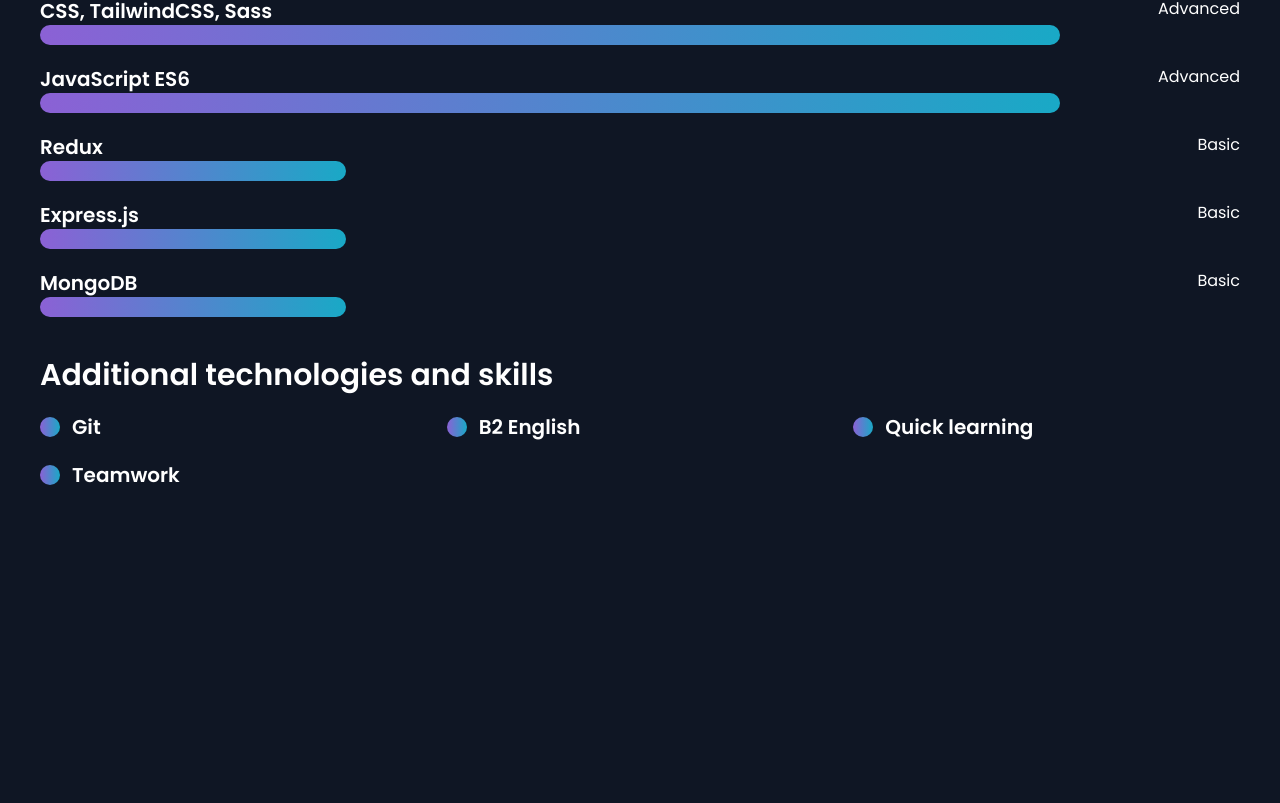
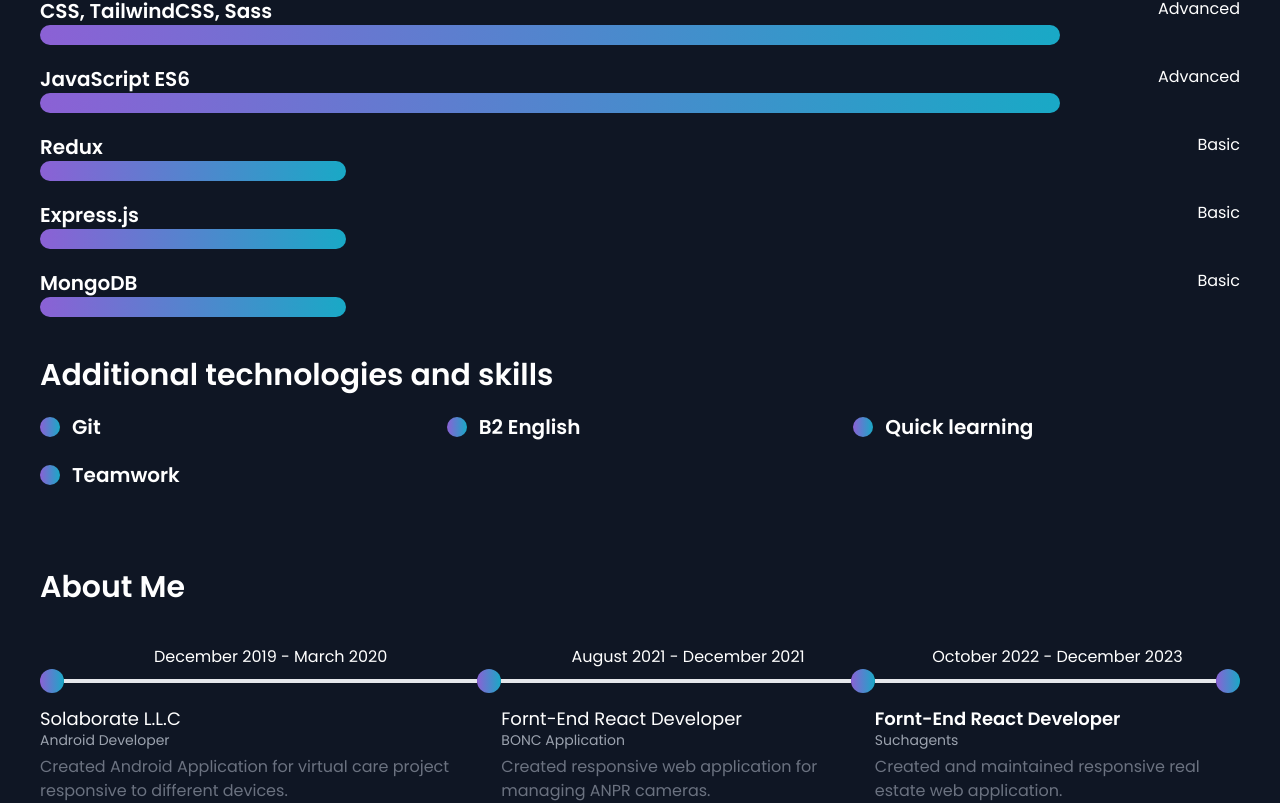
Before and after one commit to Nderim45/portfolio, a React (Vite) app: page / in a window 1280 px wide. Shown: the part 2051-2854 px from the top of the page. Before the commit the page ends 2540 px from the top, so only its background shows below. Built offline with nearby package versions, Linux system fonts and the light colour scheme.

Commit message:
Added AboutMe section

```diff
--- /dev/null
+++ b/src/components/AboutMe.jsx
@@ -0,0 +1,73 @@
+import React from "react";
+
+const AboutMe = () => {
+  return (
+    <div data-aos="fade-up" className="mt-20">
+      <h1 className="text-3xl font-semibold mb-10">About Me</h1>
+      <ol class="items-center md:flex">
+        <li class="relative mb-6 sm:mb-0">
+          <div className="flex justify-center">
+            <h1 className="">December 2019 - March 2020</h1>
+          </div>
+          <div class="flex items-center">
+            <div class="hidden md:flex z-10 flex items-center justify-center w-6 h-6 bg-gradient-to-r from-[#8b61d5] to-[#19a9c6] rounded-full shrink-0" />
+            <div class="flex w-full bg-gray-200 h-1 dark:bg-gray-700"></div>
+            <div class="hidden md:flex z-10 flex items-center justify-center w-6 h-6 bg-gradient-to-r from-[#8b61d5] to-[#19a9c6] rounded-full shrink-0" />
+          </div>
+          <div class="mt-3 sm:pe-8">
+            <h1 class="text-lg font-semiboldtext-white">Solaborate L.L.C</h1>
+            <h1 class="block mb-2 text-sm font-normal leading-none text-gray-400 dark:text-gray-500">
+              Android Developer
+            </h1>
+            <p class="text-base font-normal text-gray-500 dark:text-gray-400">
+              Created Android Application for virtual care project responsive to
+              different devices.
+            </p>
+          </div>
+        </li>
+        <li class="relative mb-6 sm:mb-0">
+          <div className="flex justify-center">
+            <h1 className="">August 2021 - December 2021</h1>
+          </div>
+          <div class="flex items-center">
+            <div class="flex w-full bg-gray-200 h-1 dark:bg-gray-700"></div>
+            <div class="hidden md:flex z-10 flex items-center justify-center w-6 h-6 bg-gradient-to-r from-[#8b61d5] to-[#19a9c6] rounded-full shrink-0" />
+          </div>
+          <div class="mt-3 sm:pe-8">
+            <h3 class="text-lg font-semiboldtext-white">
+              Fornt-End React Developer
+            </h3>
+            <time class="block mb-2 text-sm font-normal leading-none text-gray-400 dark:text-gray-500">
+              BONC Application
+            </time>
+            <p class="text-base font-normal text-gray-500 dark:text-gray-400">
+              Created responsive web application for managing ANPR cameras.
+            </p>
+          </div>
+        </li>
+        <li class="relative mb-6 sm:mb-0">
+          <div className="flex justify-center">
+            <h1 className="">October 2022 - December 2023</h1>
+          </div>
+          <div class="flex items-center">
+            <div class="flex w-full bg-gray-200 h-1 dark:bg-gray-700"></div>
+            <div class="hidden md:flex z-10 flex items-center justify-center w-6 h-6 bg-gradient-to-r from-[#8b61d5] to-[#19a9c6] rounded-full shrink-0" />
+          </div>
+          <div class="mt-3 sm:pe-8">
+            <h3 class="text-lg font-semibold text-white">
+              Fornt-End React Developer
+            </h3>
+            <time class="block mb-2 text-sm font-normal leading-none text-gray-400 dark:text-gray-500">
+              Suchagents
+            </time>
+            <p class="text-base font-normal text-gray-500 dark:text-gray-400">
+              Created and maintained responsive real estate web application.
+            </p>
+          </div>
+        </li>
+      </ol>
+    </div>
+  );
+};
+
+export default AboutMe;
--- a/src/pages/Home.jsx
+++ b/src/pages/Home.jsx
@@ -3,6 +3,7 @@
 import Hero from "../components/Hero";
 import Projects from "../components/Projects";
 import Technologies from "../components/Technologies";
+import AboutMe from "../components/AboutMe";
 
 const Home = () => {
   return (
@@ -11,6 +12,7 @@
       <Hero />
       <Projects />
       <Technologies />
+      <AboutMe />
     </div>
   );
 };
```
